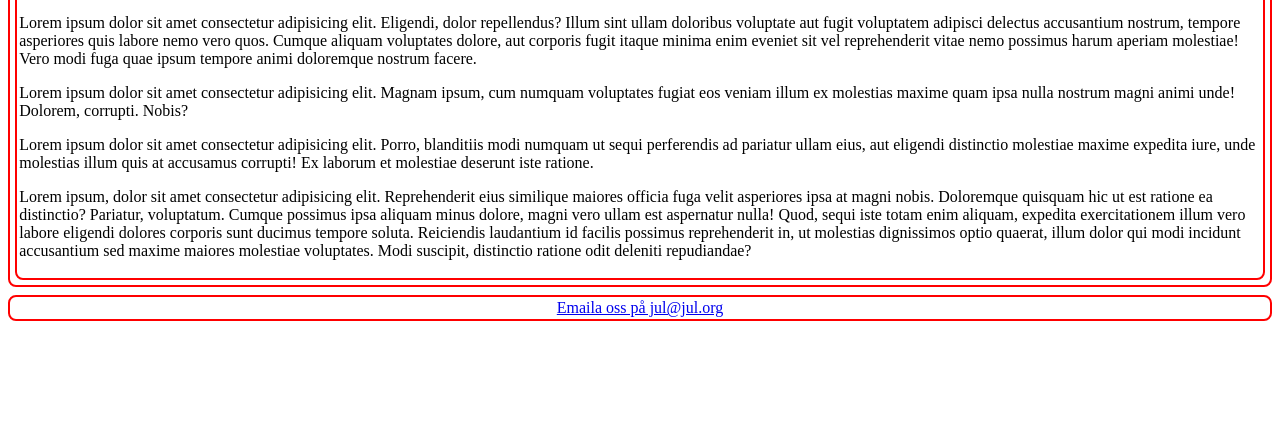
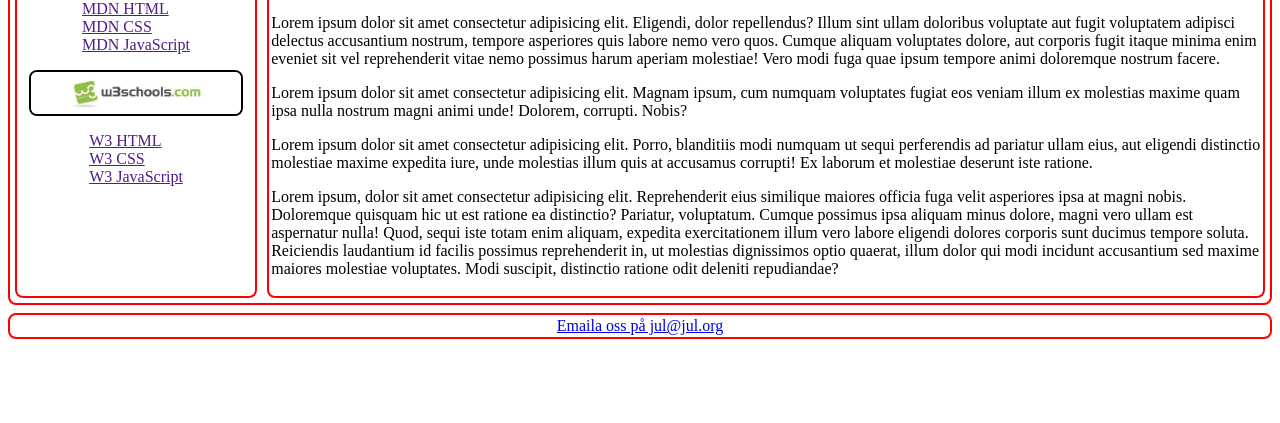
Before and after one commit to TE22E-Zettergren-Simon/lek9-uppg2, a plain HTML site: page index.html in a window 1280 px wide. Shown: the part 377-800 px from the top of the page. Drawn offline with Linux system fonts and the light colour scheme; a web font is replaced by a local one.

Commit message:
sekundär nav för tablets

```diff
--- a/index.html
+++ b/index.html
@@ -36,7 +36,23 @@
 		</header>
 
 		<main>
-			<section>
+			<aside class="sekundär-nav">
+				<img src="img/mdn_logo.jpg" alt="MDN logga" />
+				<ul>
+					<li><a href="">MDN HTML</a></li>
+					<li><a href="">MDN CSS</a></li>
+					<li><a href="">MDN JavaScript</a></li>
+				</ul>
+
+				<img src="img/w3schools.webp" alt="w3schools logga" />
+				<ul>
+					<li><a href="">W3 HTML</a></li>
+					<li><a href="">W3 CSS</a></li>
+					<li><a href="">W3 JavaScript</a></li>
+				</ul>
+			</aside>
+
+			<article>
 				<p>
 					Lorem ipsum dolor sit amet consectetur adipisicing elit.
 					Earum atque expedita minima in dignissimos vel aliquid
@@ -84,7 +100,7 @@
 					accusantium sed maxime maiores molestiae voluptates. Modi
 					suscipit, distinctio ratione odit deleniti repudiandae?
 				</p>
-			</section>
+			</article>
 		</main>
 
 		<footer>
--- a/style.css
+++ b/style.css
@@ -7,7 +7,8 @@ html {
 header,
 nav,
 main,
-section,
+aside,
+article,
 footer {
 	border: red solid 2px;
 	border-radius: 0.5rem;
@@ -47,7 +48,12 @@ main {
 	margin-bottom: 0.5rem;
 }
 
-section {
+main aside {
+	display: none;
+}
+
+main aside,
+main article {
 	margin: 0.325rem;
 	padding: 0.125rem;
 }
@@ -62,4 +68,26 @@ footer {
 		flex-direction: row;
 		justify-content: space-around;
 	}
+
+	main {
+		display: grid;
+		grid-template-columns: 20% auto;
+	}
+
+	.sekundär-nav {
+		display: flex;
+		flex-direction: column;
+		align-items: center;
+	}
+
+	.sekundär-nav ul {
+		list-style: none;
+		padding: 0;
+	}
+
+	.sekundär-nav img {
+		border: black solid 2px;
+		border-radius: 0.5rem;
+		width: 90%;
+	}
 }
```
